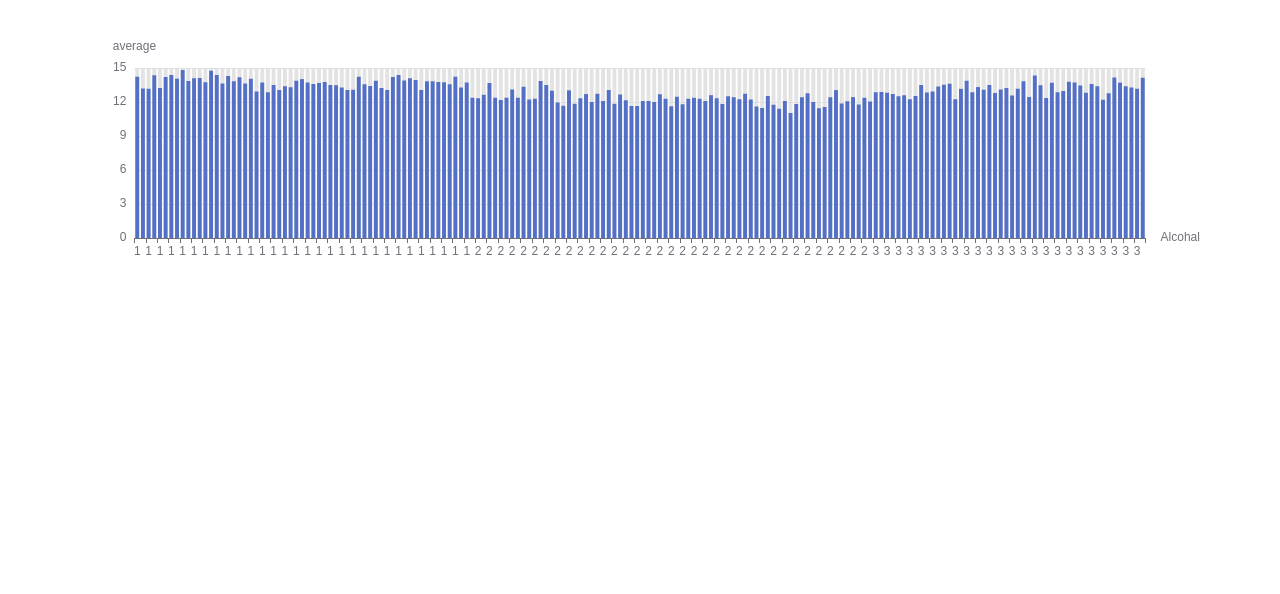
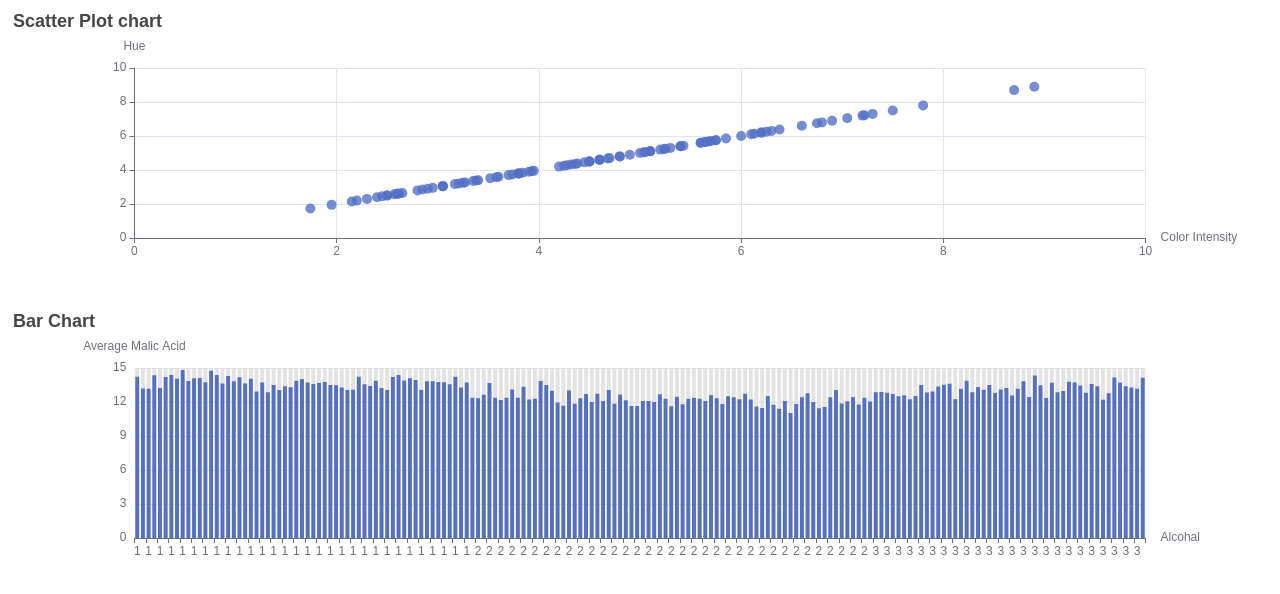
Before and after one commit to R-Yaduvanshi/wine-data-chart-app, a React (Create React App) app: page / in a window 1280 px wide. Shown: the top 594 px of the page. Built offline with nearby package versions, Linux system fonts and the light colour scheme.

Commit message:
Tooltip added in barchart

```diff
--- a/src/App.tsx
+++ b/src/App.tsx
@@ -5,7 +5,7 @@ import BarChart from "./components/BarChart";
 function App() {
   return (
     <div>
-      {/* <Scatter /> */}
+      <Scatter />
       <BarChart />
     </div>
   );
--- a/src/components/BarChart.tsx
+++ b/src/components/BarChart.tsx
@@ -1,39 +1,21 @@
 import React, { useState, useEffect } from "react";
 import ReactEcharts from "echarts-for-react";
 import WineData from "../config/Wine-Data.json";
-
-interface BarData {
-  xAxis: {
-    name: string;
-    type: string;
-    data: number[];
-  };
-  yAxis: {
-    name: string;
-    type: string;
-  };
-  series: [
-    {
-      name: string;
-      data: number[];
-      type: string;
-      showBackground: boolean;
-      backgroundStyle: {
-        color: "rgba(220, 220, 220, 0.8)";
-      };
-    }
-  ];
-}
+import { BarData } from "../interface/DataInterface";
 
 const BarChart: React.FC = () => {
   const [data, setData] = useState<BarData>({
+    title: {
+      text: "Bar Chart",
+    },
+    tooltip: {},
     xAxis: {
-      name: "Alcohal",
+      name: "",
       type: "category",
       data: [],
     },
     yAxis: {
-      name: "Color Intencity",
+      name: "",
       type: "value",
     },
     series: [
@@ -58,18 +40,22 @@ const BarChart: React.FC = () => {
     }
 
     setData({
+      title: {
+        text: "Bar Chart",
+      },
+      tooltip: {},
       xAxis: {
         name: "Alcohal",
         type: "category",
         data: alcohol,
       },
       yAxis: {
-        name: "average",
+        name: "Average Malic Acid",
         type: "value",
       },
       series: [
         {
-          name: "Color Intensity",
+          name: "Average Malic Acid",
           data: malicAcid,
 
           type: "bar",
```
Also changed, not shown: src/interface/DataInterface.ts (+8 -1 lines).
